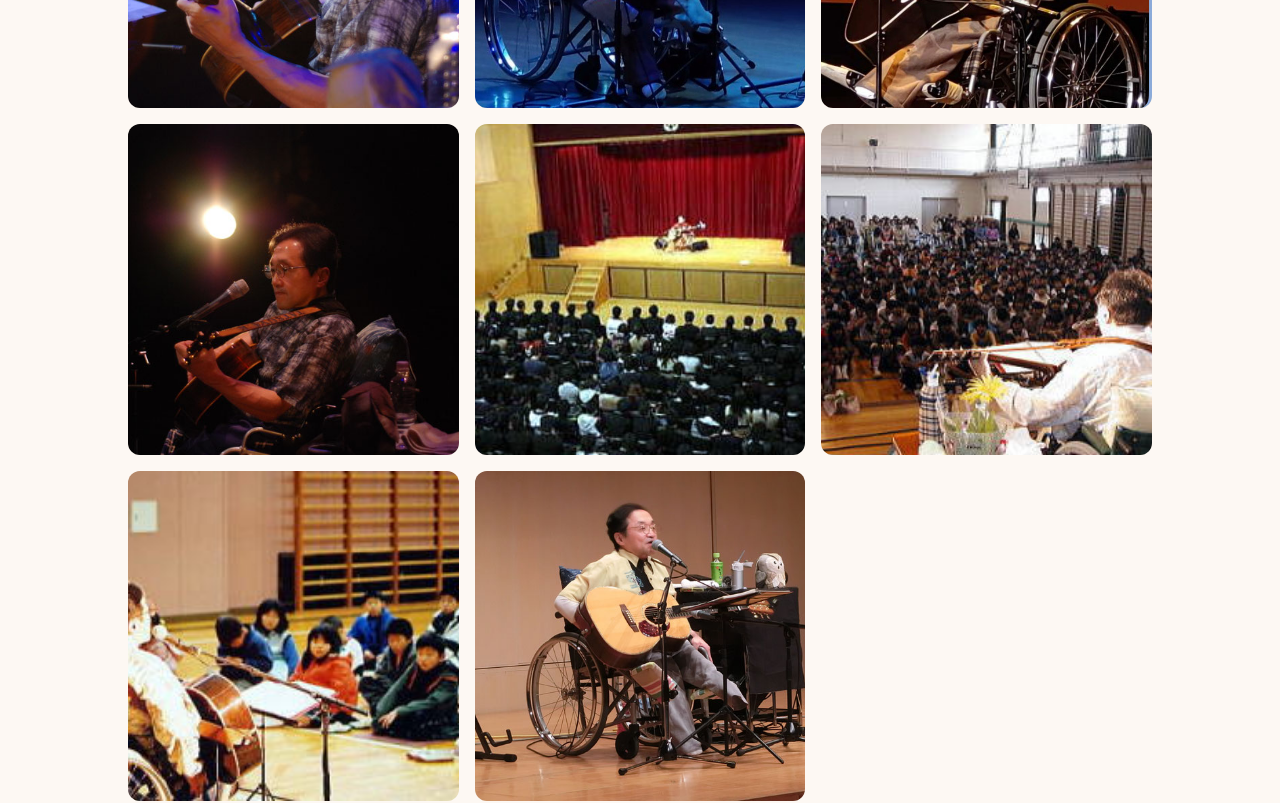
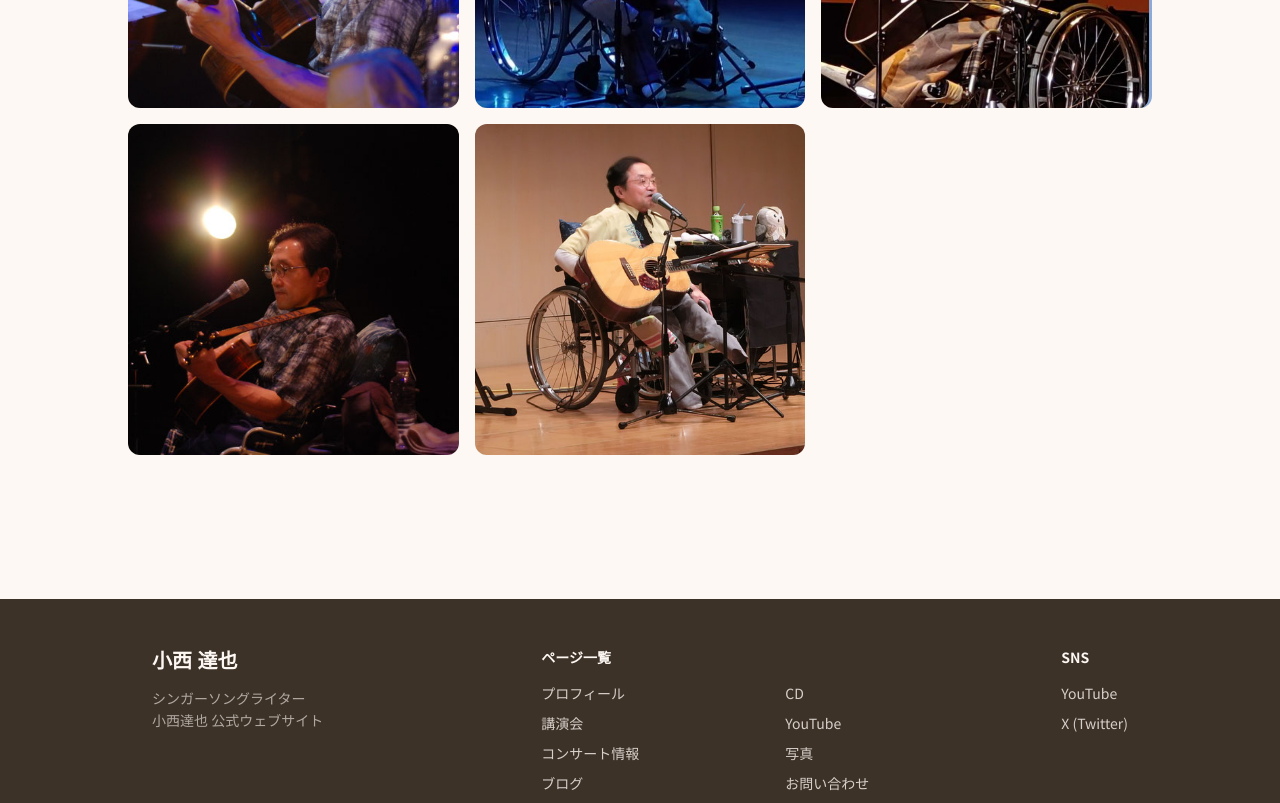
Before and after one commit to gitmrk2k6/farther-hp, a Next.js app: page /gallery in a window 1280 px wide. Shown: the part 2340-3143 px from the top of the page. Built offline with nearby package versions, Linux system fonts and the light colour scheme.

Commit message:
fix: 写真ページから講演会の写真を削除
Co-Authored-By: Claude Opus 4.6 <noreply@anthropic.com>

```diff
--- a/src/app/gallery/page.tsx
+++ b/src/app/gallery/page.tsx
@@ -25,9 +25,6 @@ const photos = [
   { src: assetPath("/images/concert-blue.jpg"), alt: "コンサート" },
   { src: assetPath("/images/concert-orange.jpg"), alt: "コンサート" },
   { src: assetPath("/images/concert-side-dark.jpg"), alt: "コンサート" },
-  { src: assetPath("/images/lecture-school-hall.jpg"), alt: "講演会" },
-  { src: assetPath("/images/lecture-school-gym.jpg"), alt: "講演会" },
-  { src: assetPath("/images/lecture-children.jpg"), alt: "講演会" },
   { src: assetPath("/images/lecture-venue.jpg"), alt: "講演会" },
 ];
 
```
